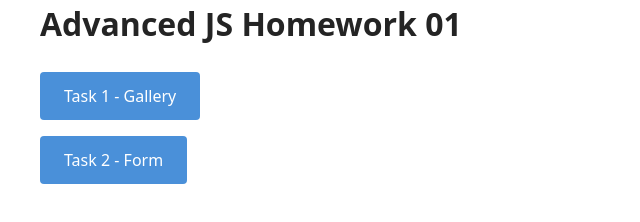
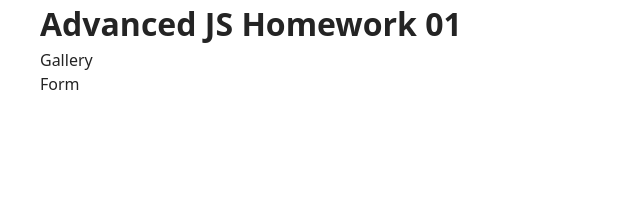
Before and after one commit to yevhennikulin/goit-advancedjs-hw-01, a plain HTML site: page index.html in a window 1280 px wide. Shown: the whole page, without its empty margins (0-640 px from the left). Drawn offline with Linux system fonts and the light colour scheme.

Commit message:
Deploying to gh-pages from @ yevhennikulin/goit-advancedjs-hw-01@29523a99439ff96df519ef502c6ecbf6d6697f42 🚀

```diff
--- a/index.html
+++ b/index.html
@@ -11,10 +11,10 @@
     <main>
       <div class="container">
         <h1>Advanced JS Homework 01</h1>
-        <nav class="task-nav">
-          <a href="./1-gallery.html">Task 1 - Gallery</a>
-          <a href="./2-form.html">Task 2 - Form</a>
-        </nav>
+        <ul>
+          <li><a href="./1-gallery.html">Gallery</a></li>
+          <li><a href="./2-form.html">Form</a></li>
+        </ul>
       </div>
     </main>
   </body>
```
